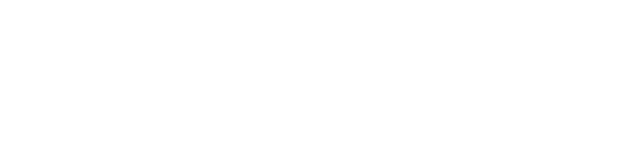
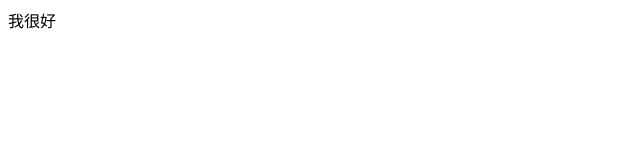
Before and after one commit to chenxiang02/ptroject_02, a plain HTML site: page index.html in a window 1280 px wide. Shown: the full height of the page, 0-640 px from the left. Drawn offline with Linux system fonts and the light colour scheme.

Commit message:
在reg中修改了index

```diff
--- a/index.html
+++ b/index.html
@@ -9,6 +9,7 @@
 </head>
 <style>
 </style>
+<div>我很好</div>
 
 <body>
 </body>
```
